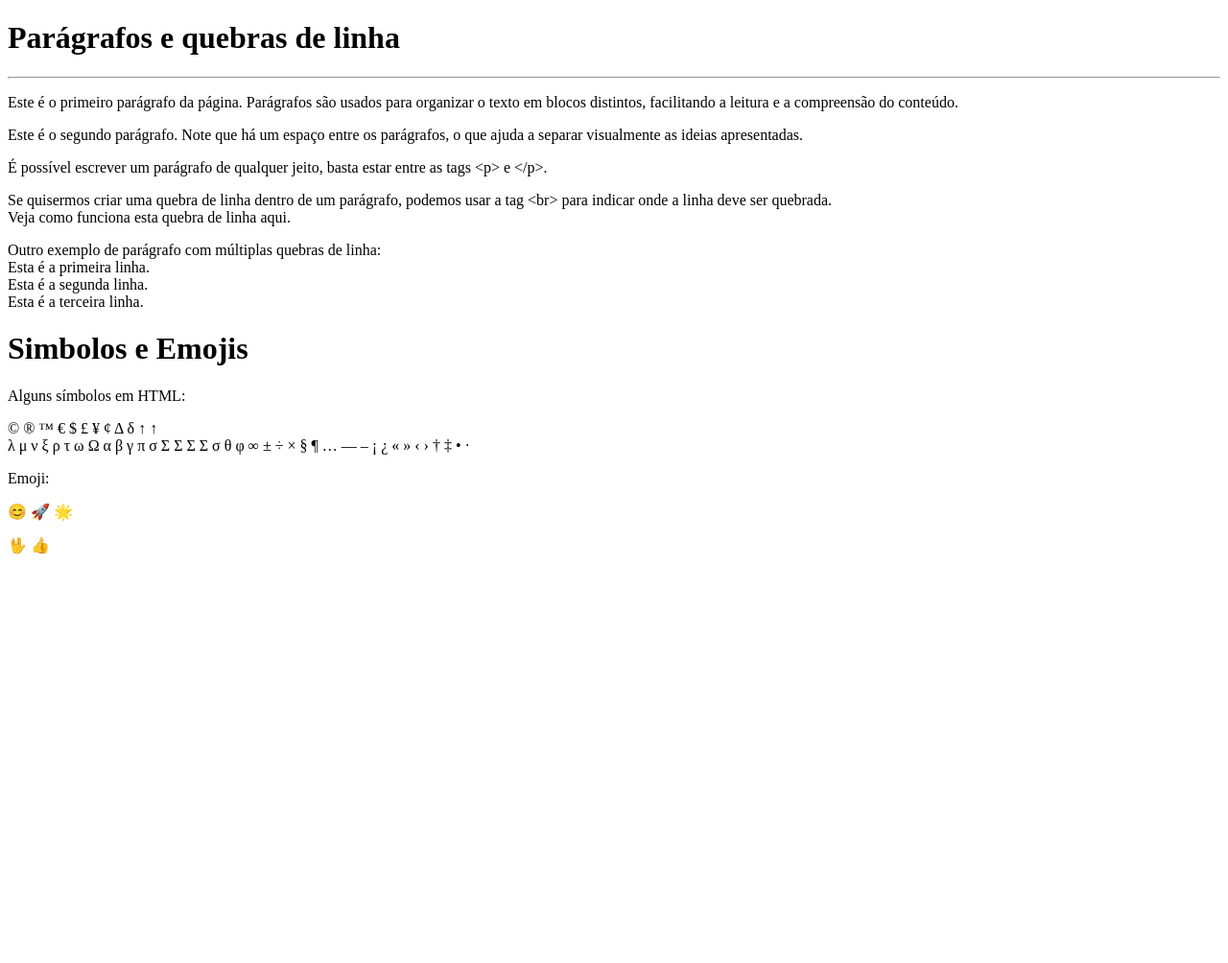
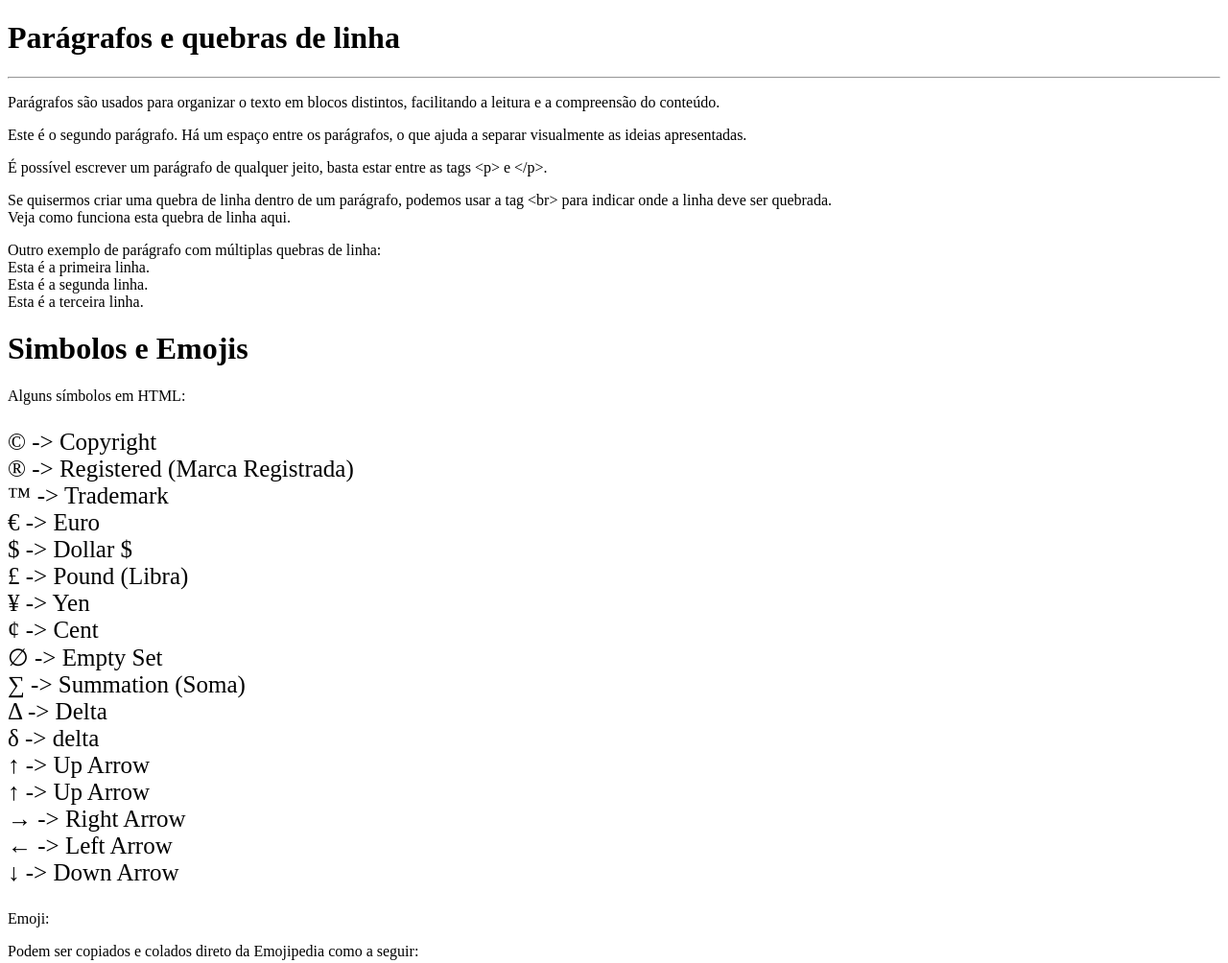
Before and after one commit to PedroVitor237/HTML-CSS, a plain HTML site: page CursoHTML-CSS/Ex002/index.html in a window 1280 px wide. Shown: the top 1004 px of the page at 96% size. Before the commit the page ends 800 px from the top, so only its background shows below. Drawn offline with Linux system fonts and the light colour scheme.

Commit message:
Polishing

```diff
--- a/CursoHTML-CSS/Ex002/index.html
+++ b/CursoHTML-CSS/Ex002/index.html
@@ -9,10 +9,10 @@
 <body>
     <h1>Parágrafos e quebras de linha</h1>
     <hr> <!-- Linha horizontal -->
-    <p>Este é o primeiro parágrafo da página. Parágrafos são usados para organizar o texto em blocos distintos, facilitando a leitura e a compreensão do conteúdo.</p>
-    <p>Este é o segundo parágrafo. Note que há um espaço entre os parágrafos, o que ajuda a separar visualmente as ideias apresentadas.</p>
+    <p>Parágrafos são usados para organizar o texto em blocos distintos, facilitando a leitura e a compreensão do conteúdo.</p>
+    <p>Este é o segundo parágrafo. Há um espaço entre os parágrafos, o que ajuda a separar visualmente as ideias apresentadas.</p>
     <p>
-        É possível escrever um parágrafo de qualquer jeito, basta estar entre as tags &lt;p&gt; e &lt;/p&gt;. <!-- &lt; e &gt; são os símbolos de menor e maior que em HTML -->
+        É possível escrever um parágrafo de qualquer jeito, basta estar entre as tags &lt;p&gt; e &lt;/p&gt;.
     </p>
     <p>Se quisermos criar uma quebra de linha dentro de um parágrafo, podemos usar a tag &lt;br&gt; para indicar onde a linha deve ser quebrada.<br>
     Veja como funciona esta quebra de linha aqui.</p>
@@ -26,65 +26,114 @@
     <!-- &lt = Less than; &gt = Greater than -->
     <h1>Simbolos e Emojis</h1>
     <p>Alguns símbolos em HTML:</p>
-    <p>
-        &copy;
-        &reg;
-        &trade;
-        &euro;
-        &dollar;
-        &pound;
-        &yen;
-        &cent;
-        &Delta; &delta;
-        &uparrow; &uarr;
-
+    <p style="font-size: 25px;">
+        <!-- HTML Entities -> Name -->
+        &copy; -> Copyright <br>
+        &reg; -> Registered (Marca Registrada)<br>
+        &trade; -> Trademark <br>
+        &euro; -> Euro <br>
+        &dollar; -> Dollar $<br> <!-- Já é possivel adicionar esse simbolo em teclados comuns, sem muita necssidade de HTML Entities -->
+        &pound; -> Pound (Libra)<br>
+        &yen; -> Yen <br>
+        &cent; -> Cent <br>
+        &empty; -> Empty Set <br>
+        &sum; -> Summation (Soma)<br>
+        &Delta; -> Delta <br>
+        &delta; -> delta <br>
+        &uparrow; -> Up Arrow <br> <!-- uparrow = uarr -->
+        &uarr; -> Up Arrow <br>
+        &rarr; -> Right Arrow <br>
+        &larr; -> Left Arrow <br>
+        &darr; -> Down Arrow <br>
+<!--
         <br>
 
-        &lambda;
-        &mu;
-        &nu;
-        &xi;
-        &rho;
-        &tau;
-        &omega;
-        &Omega;
-        &alpha;
-        &beta;
-        &gamma;
-        &pi;
-        &sigma;
-        &Sigma;
-        &Sigma;
-        &Sigma;
-        &Sigma;
-        &sigma;
-        &theta;
-        &phi;
-        &infin;
-        &plusmn;
-        &divide;
-        &times;
-        &sect;
-        &para;
-        &hellip;
-        &mdash;
-        &ndash;
-        &iexcl;
-        &iquest;
-        &laquo;
-        &raquo;
-        &lsaquo;
-        &rsaquo;
-        &dagger;
-        &Dagger;
-        &bull;
-        &middot;
+        &nbsp; -> Non-breaking space (Whitespace)<br>
+        &lambda; -> lambda <br>
+        &mu; -> mu <br>
+        &nu; -> nu <br>
+        &xi; -> xi <br>
+        &rho; -> rho <br>
+        &tau; -> tau <br>
+        &omega; -> omega <br>
+        &Omega; -> Omega <br>
+        &alpha; -> alpha <br>
+        &beta; -> beta <br>
+        &gamma; -> gamma <br>
+        &pi; -> pi <br>
+        &sigma; -> sigma <br>
+        &Sigma; -> Sigma <br>
+        &theta; -> theta <br>
+        &phi; -> phi <br>
+        &infin; -> infinity <br>
+        &plusmn; -> plus minus <br>
+        &divide; -> divide <br>
+        &times; -> times <br>
+        &sect; -> section <br>
+        &para; -> paragraph <br>
+        &hellip; -> horizontal ellipsis <br>
+        &mdash; -> em dash <br>
+        &ndash; -> en dash <br>
+        &iexcl; -> inverted exclamation mark <br>
+        &iquest; -> inverted question mark <br>
+        &laquo; -> left-pointing double angle quotation mark <br>
+        &raquo; -> right-pointing double angle quotation mark <br>
+        &lsaquo; -> left-pointing single angle quotation mark <br>
+        &rsaquo; -> right-pointing single angle quotation mark <br>
+        &rAarr; -> Right Double Arrow <br>
+        &harr; -> Left Right Arrow <br>
+        &crarr; -> Carriage Return Arrow <br>
+        &dagger; -> dagger <br>
+        &Dagger; -> double dagger <br>
+        &bull; -> bullet <br>
+        &middot; -> middle dot <br>
+        &forall; -> For All <br>
+        &exist; -> There Exists <br>
+        &part; -> Partial Differential <br>
+        &nabla; -> Nabla <br>
+        &isin; -> Element of <br>
+        &notin; -> Not an Element of <br>
+        &ni; -> Contains as Member <br>
+        &prod; -> N-ary Product <br>
+        &sum; -> N-ary Sum <br>
+        &minus; -> Minus Sign <br>
+        &lowast; -> Asterisk Operator <br>
+        &radic; -> Square Root <br>
+        &prop; -> Proportional To <br>
+        &infin; -> Infinity <br>
+        &ang; -> Angle <br>
+        &and; -> Logical And <br>
+        &or; -> Logical Or <br>
+        &cap; -> Intersection <br>
+        &cup; -> Union <br>
+        &int; -> Integral <br>
+        &there4; -> Therefore <br>
+        &sim; -> Tilde Operator <br>
+        &cong; -> Approximately Equal To <br>
+        &asymp; -> Almost Equal To <br>
+        &ne; -> Not Equal To <br>
+        &equiv; -> Equivalent To <br>
+        &le; -> Less-Than or Equal To <br>
+        &ge; -> Greater-Than or Equal To <br>
+        &sub; -> Subset of <br>
+        &sup; -> Superset of <br>
+        &nsub; -> Not a Subset of <br>
+        &sube; -> Subset of or Equal to <br>
+        &supe; -> Superset of or Equal to <br>
+        &oplus; -> Circled Plus <br>
+        &otimes; -> Circled Times <br>
+        &perp; -> Perpendicular <br>
+        &sdot; -> Dot Operator <br>
+         -->
     </p>
 
     <p>Emoji: </p>
-
+    <p>Podem ser copiados e colados direto da Emojipedia como a seguir:</p>
     <p>😊 🚀 🌟</p>
-
+    <p>
+        Porém o ideal é usar os seus <strong>Codepoints</strong><br>
+        Exemplo: &&#35;x1F44D (Utilizando código U+1F44D)<br>
+    </p>
     <p>
         &#x1F596;
         &#x1F44D; <!-- 👍 -->
```
